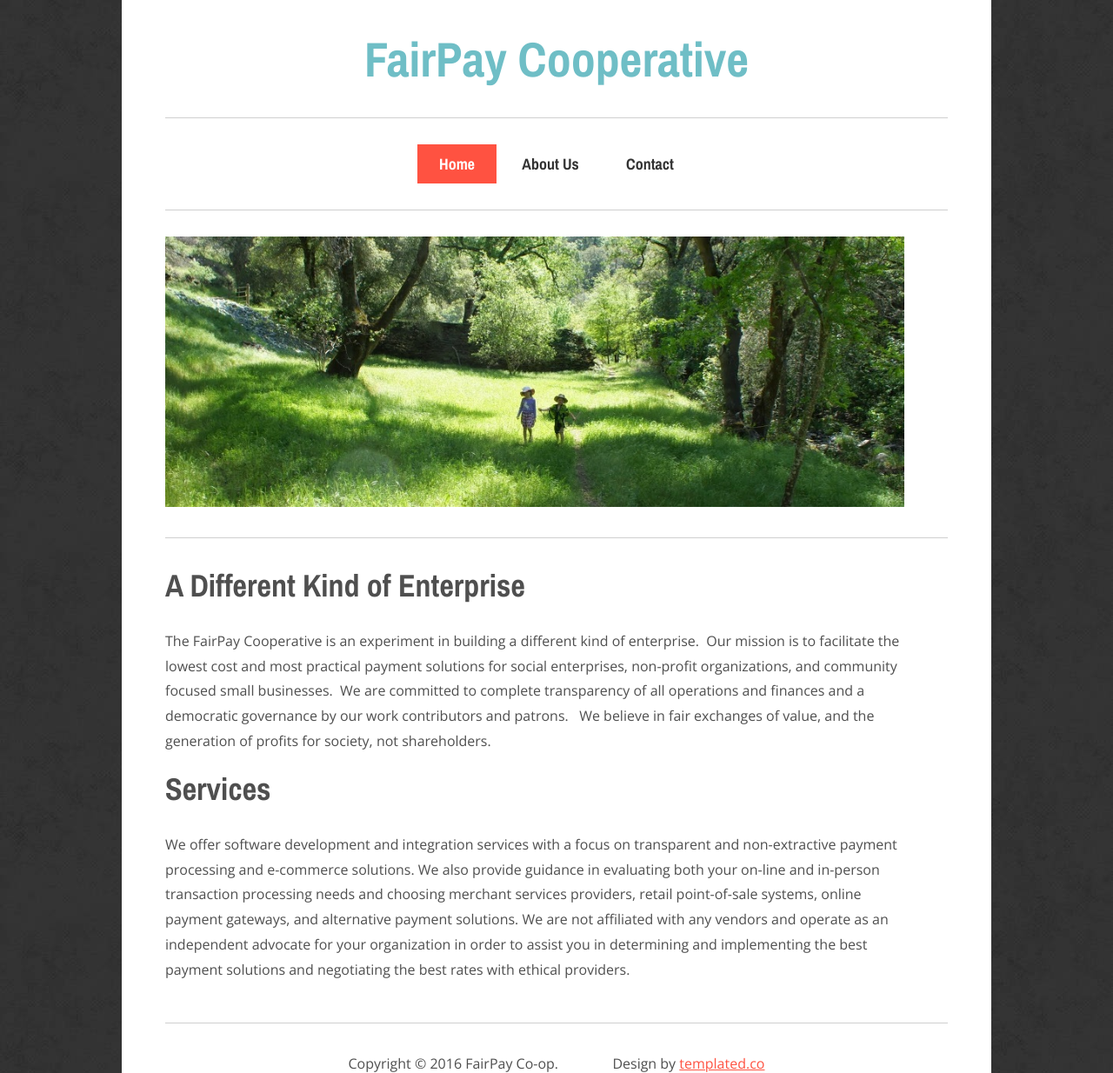
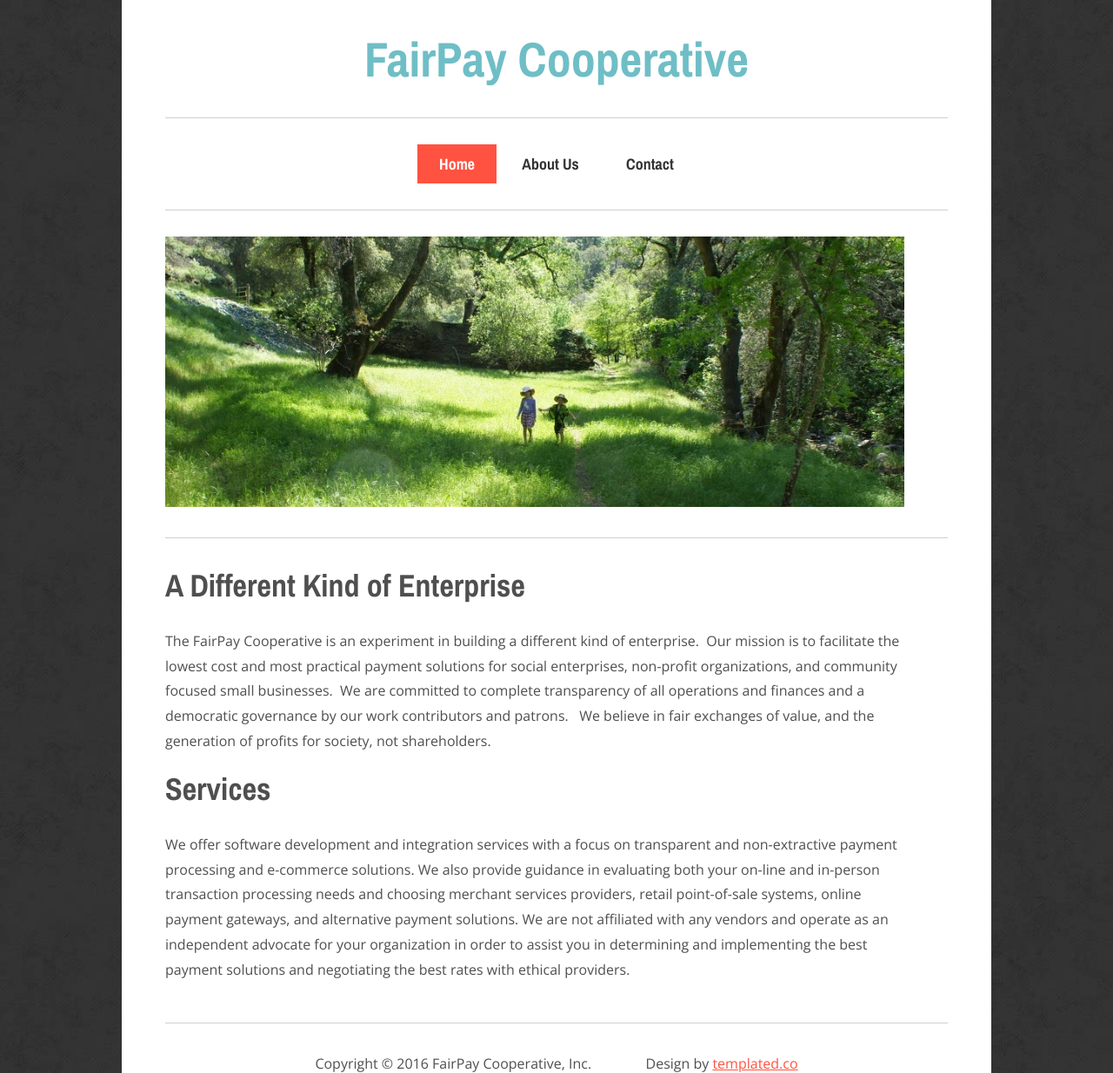
Before and after one commit to fairpay-coop/fairpay-coop.github.io, a Jekyll site: the page built from index.html, in a window 1280 px wide. Shown: the whole page at 87% size. Built offline with Jekyll 4.4.1, drawn with Linux system fonts in a browser that asks for light colours; nearby versions of some CDN libraries; library files that are not in the unit come from our copies; some of the changed lines change nothing that is shown.

Commit message:
footer tweak

```diff
--- a/_includes/footer.html
+++ b/_includes/footer.html
@@ -2,7 +2,11 @@
 
   <hr/>
   <div id="footerBar" style="text-align:center; padding-top: 5px;margin-bottom: 10px">
-    <span>Copyright © 2016 FairPay Co-op.</span>
+    {% comment %}
+    Not sure if we need / want a copyright, but footer feels naked without, so leave for now.
+    Todo: figure out left/right floating footer
+    {% endcomment %}
+    <span>Copyright © 2016 FairPay Cooperative, Inc.</span>
     &nbsp; &nbsp; &nbsp; &nbsp; &nbsp; &nbsp; &nbsp;
     Design by <a href="http://templated.co" target="_blank" rel="nofollow">templated.co</a>
  </div>
```
